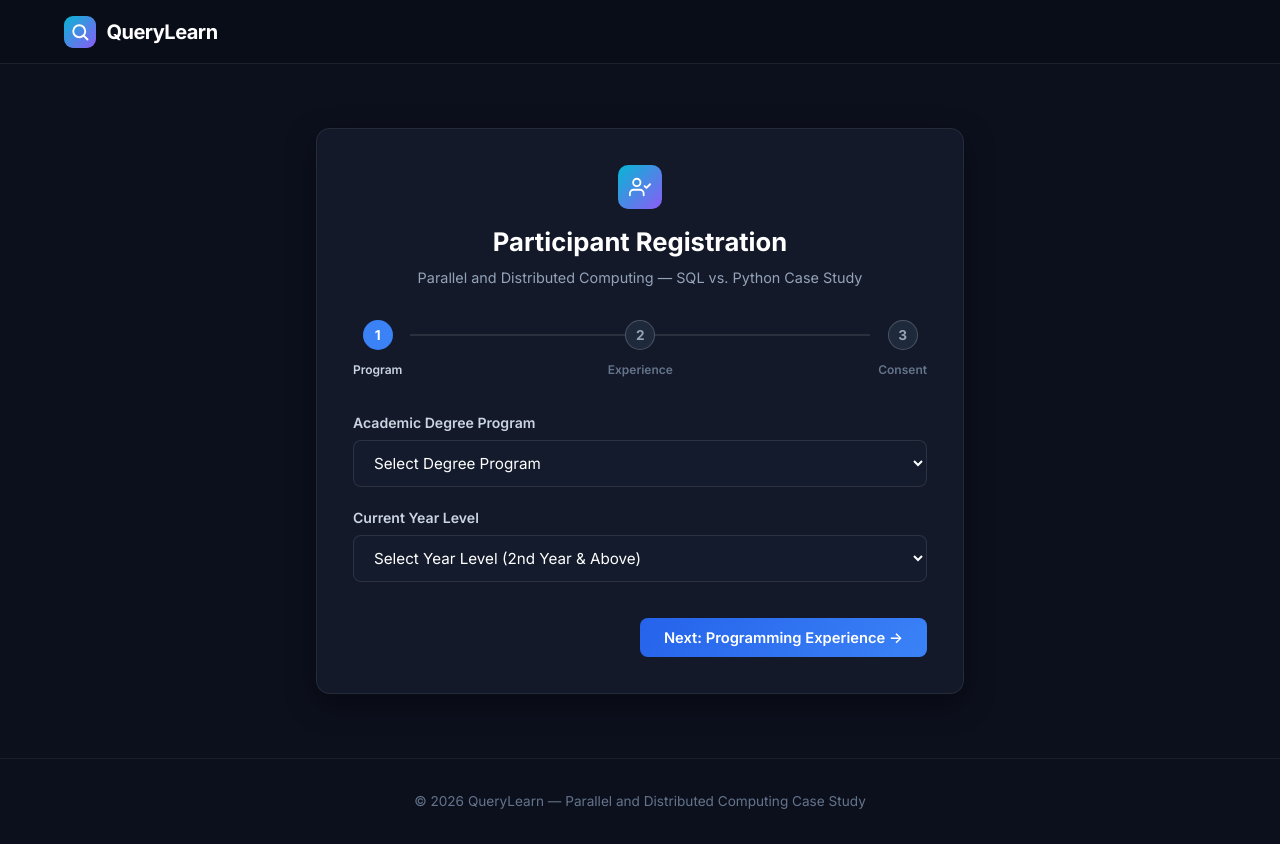
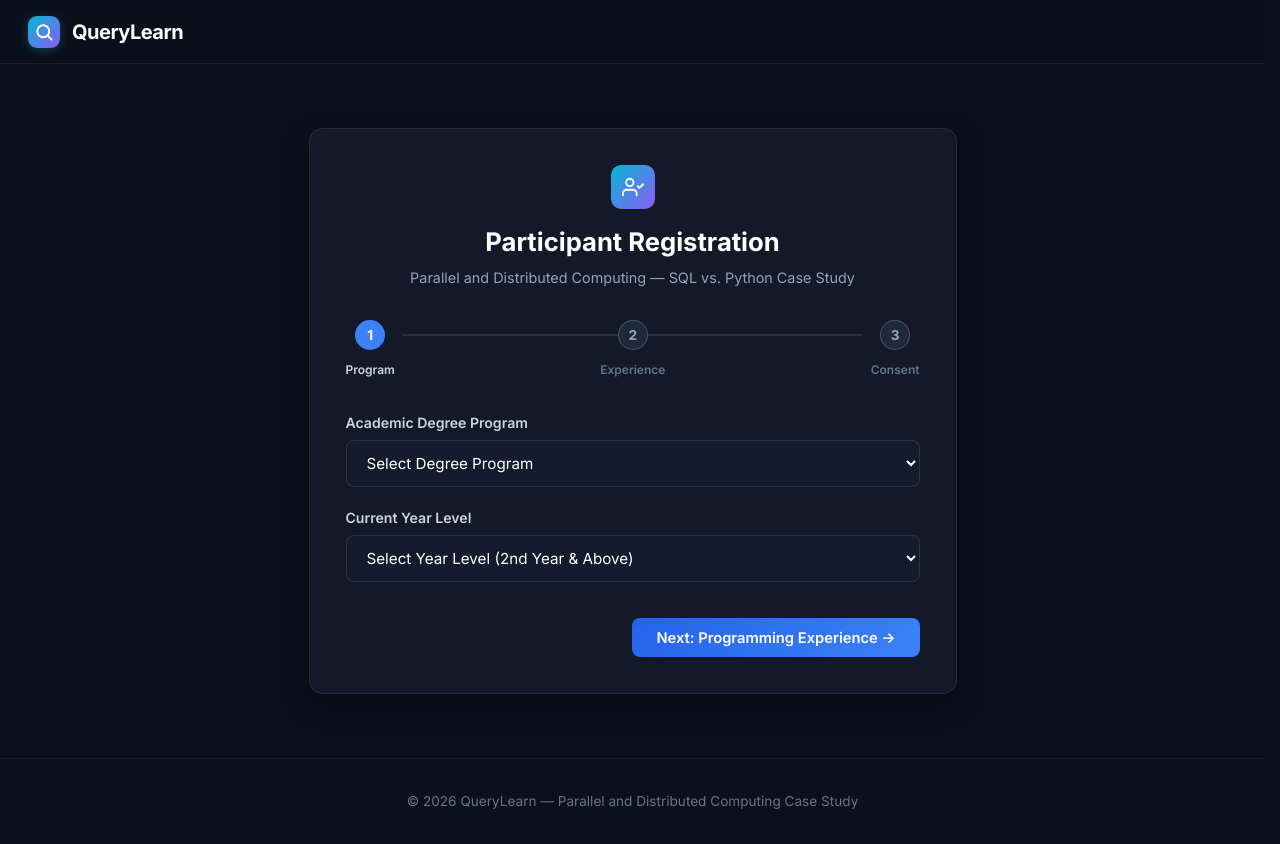
Before and after one commit to DeathKnell837/querylearn, a Flask app: page /register in a window 1280 px wide. Run offline with Flask 3, Linux system fonts and the light colour scheme.

Commit message:
fix(navbar): align navbar container width and padding with homepage to prevent logo shift

```diff
--- a/static/css/style.css
+++ b/static/css/style.css
@@ -33,6 +33,10 @@
   --radius-pill: 9999px;
   --font-sans: 'Inter', -apple-system, BlinkMacSystemFont, sans-serif;
   --font-mono: 'JetBrains Mono', 'Fira Code', Consolas, monospace;
+}
+
+html {
+  scrollbar-gutter: stable;
 }
 
 * {
@@ -948,45 +952,68 @@ body {
    ========================================================================== */
 .navbar {
   height: 64px;
-  background: var(--bg-sidebar);
-  border-bottom: 1px solid var(--border-subtle);
+  background: rgba(12, 16, 29, 0.82);
+  backdrop-filter: blur(14px);
+  -webkit-backdrop-filter: blur(14px);
+  border-bottom: 1px solid rgba(255, 255, 255, 0.08);
   position: sticky;
   top: 0;
   z-index: 100;
+  width: 100%;
 }
 
 .navbar-container {
   display: flex;
   align-items: center;
   justify-content: space-between;
-  max-width: 1200px;
-  margin: 0 auto;
-  padding: 0 1.5rem;
+  width: 100%;
+  max-width: 100%;
+  margin: 0;
+  padding: 0 28px;
+  box-sizing: border-box;
   height: 100%;
 }
 
 .navbar-brand {
   display: flex;
   align-items: center;
-  gap: 0.65rem;
+  gap: 0.75rem;
   text-decoration: none;
 }
 
 .brand-icon {
   width: 32px;
   height: 32px;
-  background: var(--gradient-brand);
+  background: linear-gradient(135deg, #06b6d4 0%, #8b5cf6 100%);
   border-radius: 9px;
   display: flex;
   align-items: center;
   justify-content: center;
+  box-shadow: 0 2px 10px rgba(6, 182, 212, 0.3);
+  transition: transform 0.25s cubic-bezier(0.16, 1, 0.3, 1);
+}
+
+.navbar-brand:hover .brand-icon {
+  transform: scale(1.05);
 }
 
 .brand-text {
   font-size: 1.25rem;
   font-weight: 700;
-  color: var(--text-white);
+  color: #ffffff;
   letter-spacing: -0.5px;
+}
+
+@media (max-width: 768px) {
+  .navbar-container {
+    padding: 0 20px;
+  }
+}
+
+@media (max-width: 480px) {
+  .navbar-container {
+    padding: 0 16px;
+  }
 }
 
 .navbar-right {
```
